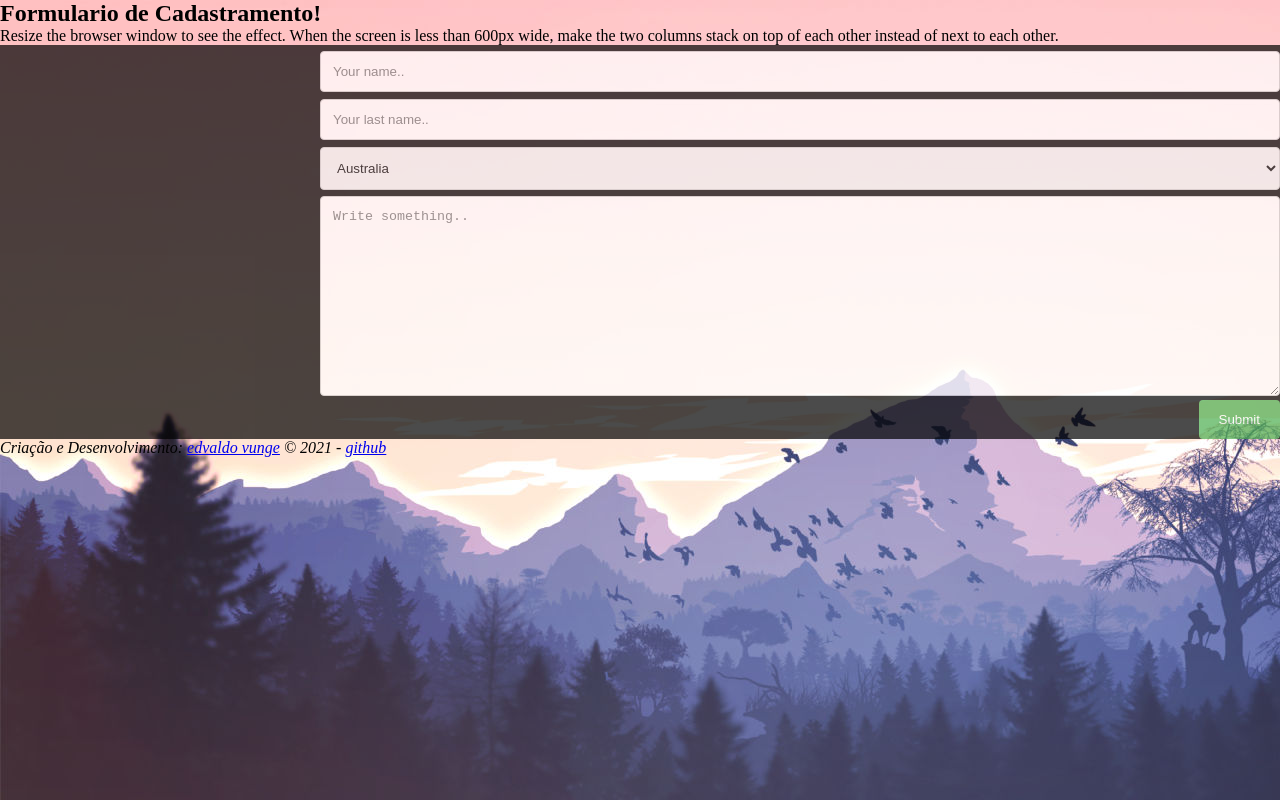
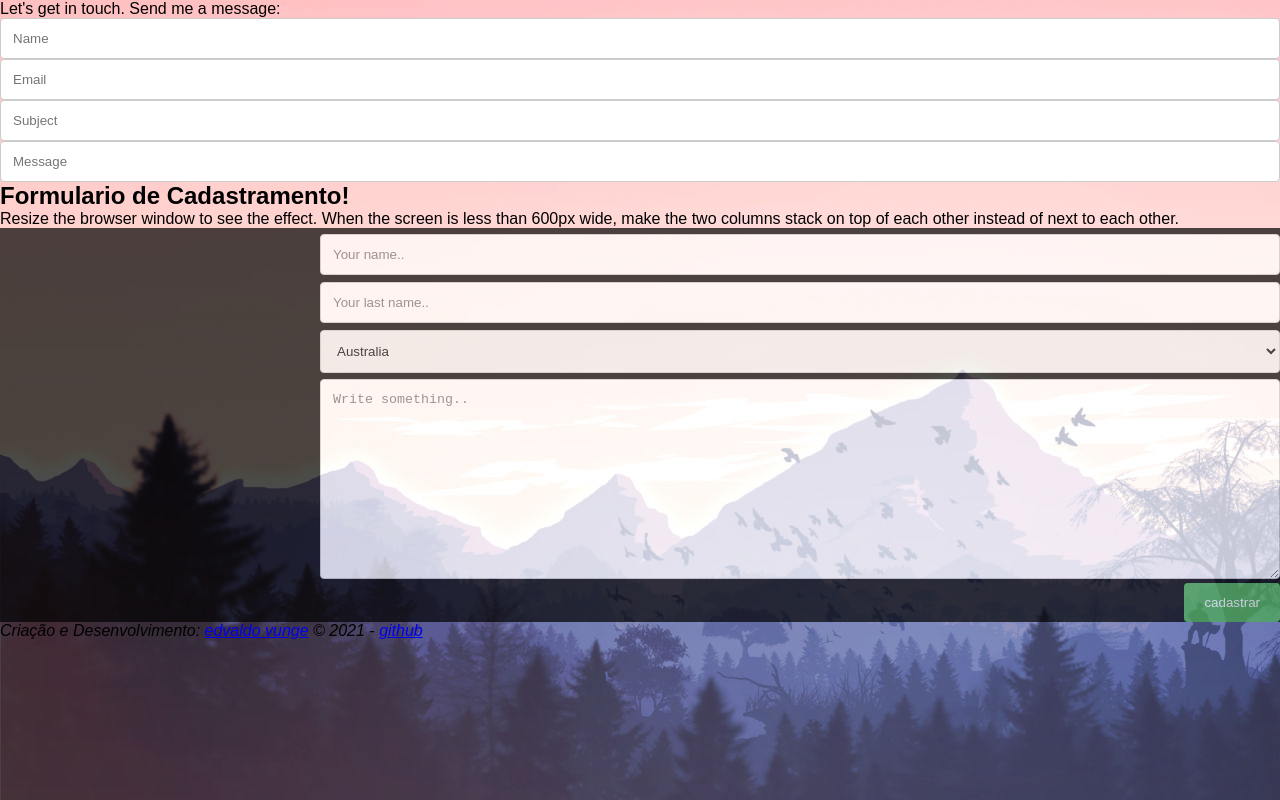
Before and after one commit to Edvunge/Desafio-2---Hirng-Coders-Gama-Academy, a plain HTML site: page index.html in a window 1280 px wide. Drawn offline with Linux system fonts and the light colour scheme.

Commit message:
my second

```diff
--- a/assents/style.css
+++ b/assents/style.css
@@ -6,7 +6,16 @@
 html, body{
     height: 100%;
     background-image: url(../img/backgroundImg.jpg);
+    font-family: "Montserrat", sans-serif;
 }
+
+.w3-row-padding img {margin-bottom: 12px}
+
+/* Defina a largura da barra lateral em 120px */
+.w3-sidebar {width: 120px;background: #222;}
+
+/* Adicione uma margem esquerda ao "conteúdo da página" que corresponda à largura da barra lateral (120px) */
+#main {margin-left: 120px}
 
 input[type=text], select, textarea {
   width: 100%;
@@ -70,3 +79,8 @@ input[type=submit]:hover {
     margin-top: 0;
   }
 }
+
+/* Remova as margens do "conteúdo da página" em telas pequenas */
+@media only screen and (max-width: 600px) {
+    #main {margin-left: 0}
+}
--- a/index.html
+++ b/index.html
@@ -1,27 +1,29 @@
 <!DOCTYPE html>
-<html lang="en">
+<html lang="pt">
 <head>
     <meta charset="UTF-8">
     <meta http-equiv="X-UA-Compatible" content="IE=edge">
     <meta name="viewport" content="width=device-width, initial-scale=1.0">
     <link rel="stylesheet" href="assents/style.css">
+
     <title>Document</title>
 
 </head>
 <body>
 
     <header>
+        <!-- Avatar image in top left corner -->
 
-    </header>
+        <p>Let's get in touch. Send me a message:</p>
 
-    <nav>
-
-    </nav>
-
+        <form action="/action_page.php" target="_blank">
+          <p><input class="w3-input w3-padding-16" type="text" placeholder="Name" required name="Name"></p>
+          <p><input class="w3-input w3-padding-16" type="text" placeholder="Email" required name="Email"></p>
+          <p><input class="w3-input w3-padding-16" type="text" placeholder="Subject" required name="Subject"></p>
+          <p><input class="w3-input w3-padding-16" type="text" placeholder="Message" required name="Message"></p>
+          <p>
+        </form>
     <main>
-
-
-
             <h2>Formulario de Cadastramento!</h2>
             <p>Resize the browser window to see the effect. When the screen is less than 600px wide, make the two columns stack on top of each other instead of next to each other.</p>
 
@@ -64,8 +66,9 @@
                 </div>
               </div>
               <div class="row">
-                <input type="submit" value="Submit">
+                <input type="submit" value="cadastrar">
               </div>
+
               </form>
             </div>
 
```
Also changed, not shown: 1 other file.
